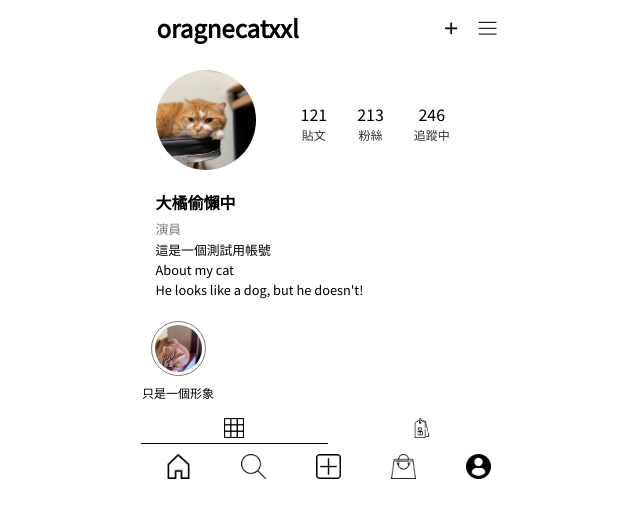
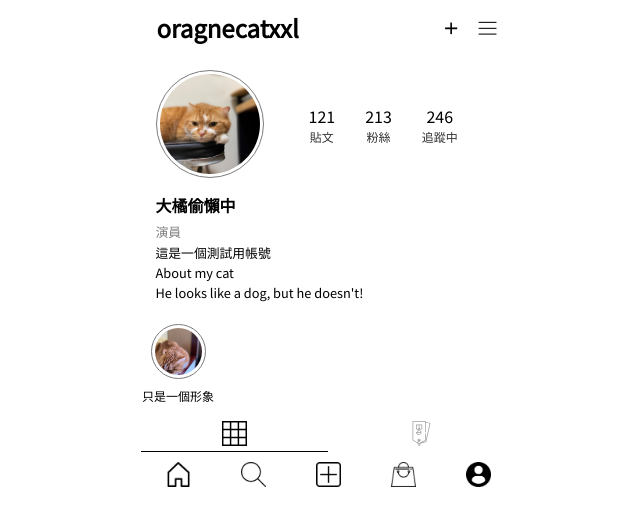
Before and after one commit to WANG-JHAN-TENG/Web-app, a Vue app: page / in a window 1280 px wide. Shown: the top 526 px of the page, without its empty margins (312-952 px from the left). Built offline with nearby package versions, Linux system fonts and the light colour scheme.

Commit message:
add profile.vue platform & userphoto css

```diff
--- a/src/components/Profile.vue
+++ b/src/components/Profile.vue
@@ -49,10 +49,68 @@
 </div>
 <div id="platforms">
   <div class="posts" :class="{chosen:isChose}" @click="backPosts">
-    <img src="../assets/grid.png" alt="grid" width="20" height="20">
+    <svg version="1.0" xmlns="http://www.w3.org/2000/svg"
+    width="25" height="25" viewBox="0 0 25 25"
+    preserveAspectRatio="xMinYMin meet">
+
+      <g transform="translate(0.000000,0.000000) scale(0.00488)"
+      fill="#A1A1A1" stroke="none">
+      <path d="M0 2560 l0 -2560 2560 0 2560 0 0 2560 0 2560 -2560 0 -2560 0 0
+      -2560z m1608 1608 l-3 -653 -652 -3 -653 -2 0 655 0 655 655 0 655 0 -2 -652z
+      m1602 -3 l0 -655 -650 0 -650 0 0 655 0 655 650 0 650 0 0 -655z m1610 0 l0
+      -655 -652 2 -653 3 -3 653 -2 652 655 0 655 0 0 -655z m-3210 -1605 l0 -650
+      -655 0 -655 0 0 650 0 650 655 0 655 0 0 -650z m1600 0 l0 -650 -650 0 -650 0
+      0 650 0 650 650 0 650 0 0 -650z m1610 0 l0 -650 -655 0 -655 0 0 650 0 650
+      655 0 655 0 0 -650z m-3212 -1607 l2 -653 -655 0 -655 0 0 655 0 655 653 -2
+      652 -3 3 -652z m1602 2 l0 -655 -650 0 -650 0 0 655 0 655 650 0 650 0 0 -655z
+      m1610 0 l0 -655 -655 0 -655 0 0 648 c0 357 3 652 7 655 3 4 298 7 655 7 l648
+      0 0 -655z"/>
+      </g>
+  </svg>
   </div>
   <div class="tagged" :class="{chosen:Chose}" @click="goTagged">
-    <img src="../assets/tag.png" alt="tagged" width="20" height="20">
+    <svg version="1.0" xmlns="http://www.w3.org/2000/svg"
+    width="25" height="25" viewBox="0 0 25 25"
+    preserveAspectRatio="xMinYMin meet">
+
+      <g transform="translate(0) scale(0.00488)"
+      fill="#A1A1A1" stroke="none">
+      <path d="M1992 5094 c-110 -55 -200 -246 -219 -462 -6 -71 -7 -74 -42 -96 -20
+      -12 -251 -144 -515 -292 -357 -200 -481 -275 -487 -292 -5 -14 -8 -840 -7
+      -1969 l3 -1945 24 -19 c23 -18 58 -19 1330 -19 1056 1 1309 3 1323 14 25 19
+      38 60 38 122 0 30 1 54 3 54 30 0 907 204 923 215 13 8 26 25 29 38 5 18 -798
+      3661 -835 3789 -6 21 -19 42 -29 47 -9 6 -265 84 -567 175 -302 91 -556 170
+      -563 174 -9 5 -20 40 -27 83 -42 247 -162 409 -305 409 -14 0 -48 -12 -77 -26z
+      m131 -151 c14 -16 37 -53 51 -84 25 -57 58 -170 52 -177 -2 -1 -37 7 -78 19
+      l-75 22 -72 -37 c-82 -42 -83 -41 -56 63 30 116 94 221 134 221 10 0 29 -12
+      44 -27z m565 -728 l602 -338 0 -635 0 -636 22 -23 c35 -38 89 -29 113 18 13
+      24 15 128 15 682 0 638 0 655 -20 680 -11 14 -166 107 -345 207 -179 100 -324
+      184 -322 187 7 6 650 -189 663 -201 14 -13 819 -3625 810 -3633 -3 -4 -181
+      -45 -396 -93 l-390 -87 -2 984 -3 985 -29 25 c-31 27 -66 25 -98 -4 -17 -15
+      -18 -80 -18 -1100 l0 -1083 -1210 0 -1210 0 0 1864 0 1864 446 251 c245 138
+      448 251 449 251 2 0 6 -28 10 -62 4 -35 16 -96 27 -137 19 -73 19 -73 -2 -115
+      -106 -221 53 -467 295 -454 222 11 362 243 267 443 -29 60 -86 121 -139 148
+      -69 36 -153 41 -262 15 -18 -4 -38 87 -42 182 l-3 65 80 46 c43 25 81 45 84
+      44 3 -1 276 -154 608 -340z m-544 -145 c13 -13 -42 -70 -66 -70 -11 0 -33 15
+      -49 33 l-30 32 28 13 c30 13 101 8 117 -8z m-137 -207 c57 -23 113 -17 176 21
+      56 34 57 34 57 12 0 -31 -38 -86 -79 -113 -91 -61 -223 2 -245 115 l-6 34 33
+      -28 c17 -15 46 -33 64 -41z"/>
+      <path d="M2000 2819 c-249 -21 -442 -160 -530 -381 -46 -117 -28 -156 79 -165
+      l60 -6 15 -51 c108 -369 599 -458 833 -151 62 82 86 152 91 267 6 144 -35 252
+      -135 351 -109 109 -237 151 -413 136z m221 -179 c59 -30 116 -85 145 -142 43
+      -84 71 -78 -356 -78 -209 0 -380 4 -380 8 0 29 109 143 170 179 120 71 315 86
+      421 33z m169 -380 c0 -27 -53 -110 -95 -149 -75 -69 -166 -96 -272 -79 -66 10
+      -121 39 -177 94 -36 35 -75 103 -76 132 0 9 69 12 310 12 207 0 310 -3 310
+      -10z"/>
+      <path d="M1572 1754 c-60 -30 -106 -88 -121 -155 -14 -60 -14 -787 -1 -826 6
+      -17 22 -35 36 -42 18 -8 191 -11 599 -11 l574 0 28 24 28 24 0 414 c0 399 -1
+      415 -21 458 -26 56 -67 97 -119 121 -37 17 -75 19 -496 19 l-455 0 -52 -26z
+      m331 -256 l97 -132 0 -248 0 -248 -205 0 -206 0 3 354 3 354 24 26 c22 24 31
+      26 105 26 l81 -1 98 -131z m257 127 c0 -9 -74 -105 -81 -105 -4 0 -25 25 -48
+      55 l-42 55 86 0 c47 0 85 -2 85 -5z m374 -16 l26 -20 0 -360 0 -359 -205 0
+      -205 0 0 243 0 243 102 137 103 137 76 0 c62 0 81 -4 103 -21z"/>
+    </g>
+    </svg>
   </div>
 </div>
 </template>
@@ -156,6 +214,11 @@ export default {
 }
 #mainBar .userphoto{
   margin-right: 30px;
+  padding: 3px;
+  width: 108px;
+  height: 108px;
+  border: 1px solid #7c7c7c;
+  border-radius: 50%;
   cursor: pointer;
 }
 #mainBar .userphoto img{
@@ -236,4 +299,7 @@ export default {
 #platforms .chosen{
   border-bottom: 1px solid black;
 }
+#platforms .chosen g{
+  fill: #000000;
+}
 </style>
```
Also changed, not shown: src/assets/grid.svg (added), src/assets/tag.svg (added).
